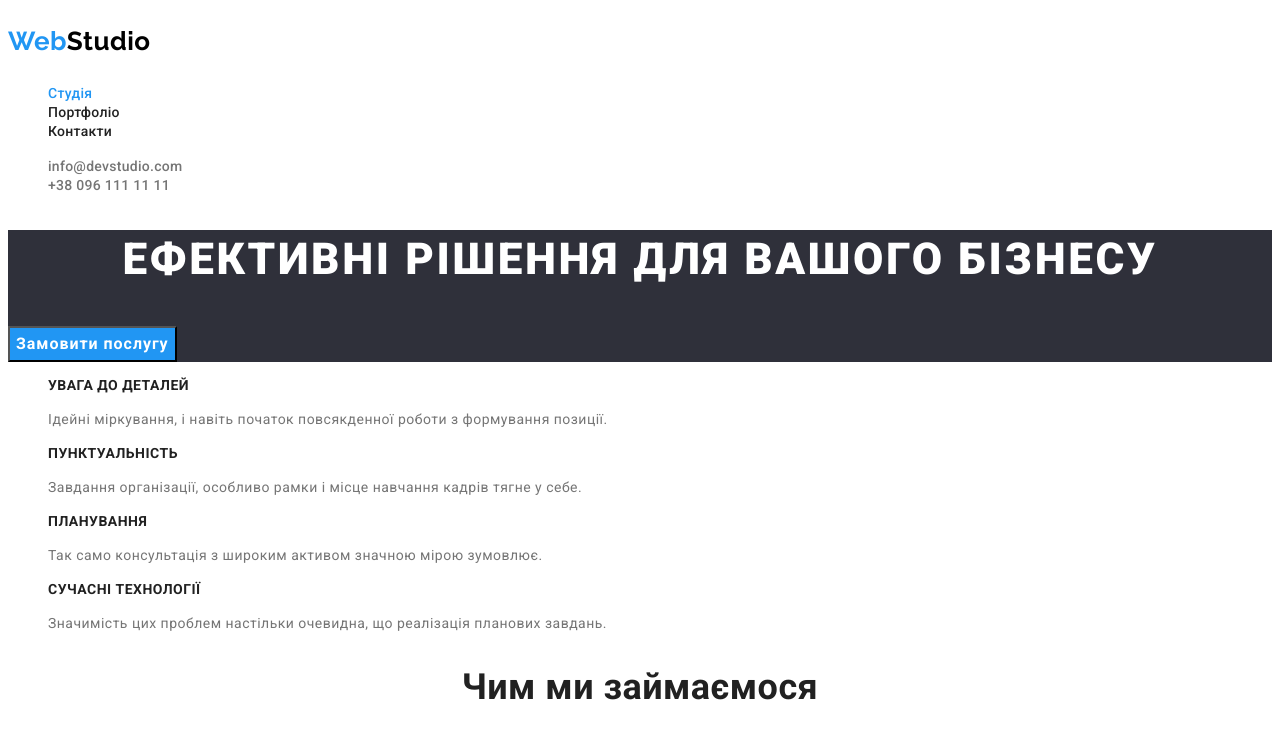
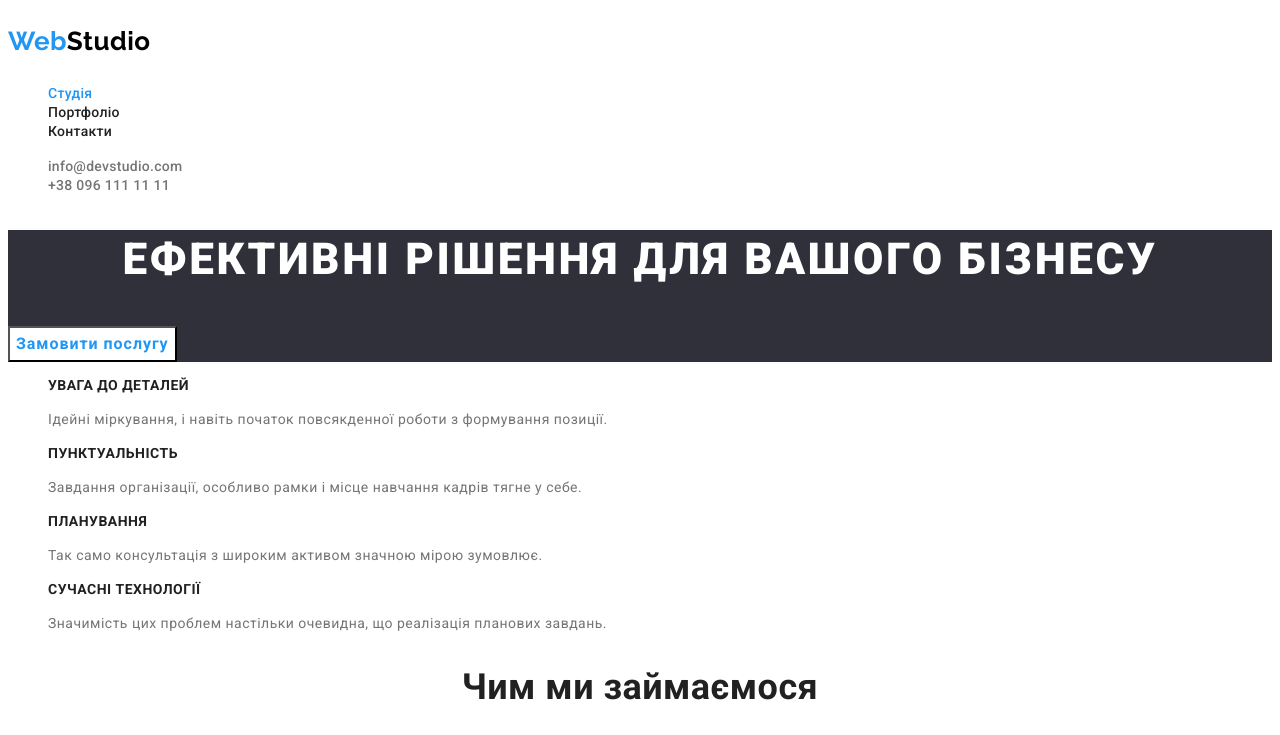
Before and after one commit to agievicdaria/goit-markup-hw-02, a plain HTML site: page index.html in a window 1280 px wide. In both pictures the pointer is over the button "Замовити послугу". Shown: the top 735 px of the page. Drawn offline with Linux system fonts and the light colour scheme.

Commit message:
Update styles.css

```diff
--- a/css/styles.css
+++ b/css/styles.css
@@ -98,6 +98,12 @@ body {
   letter-spacing: 0.06em;
   text-align: center;
   background-color: var(--accent-color);
+}
+
+.hero-btn:hover,
+.hero-btn:focus {
+  color: var(--accent-color);
+  background-color: var(--additional-color);
 }
 
 /* Features */
```
